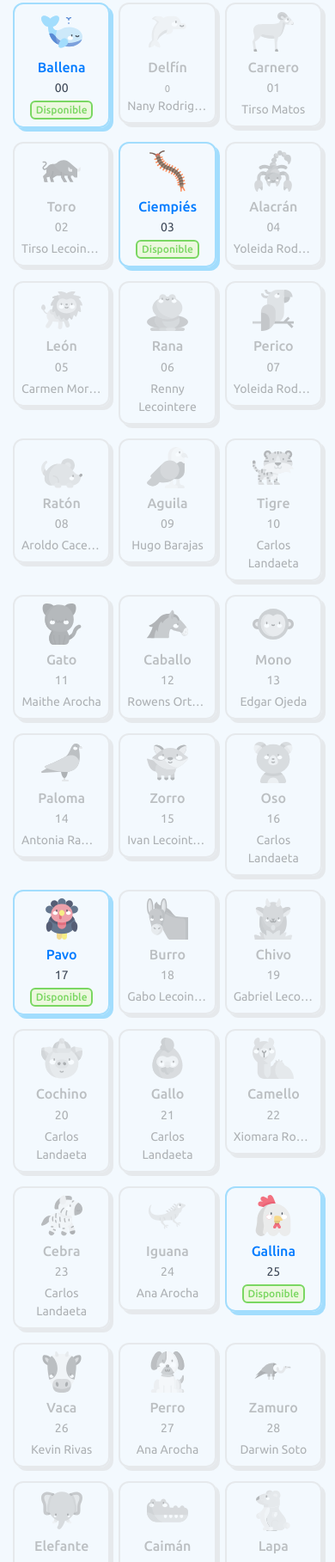
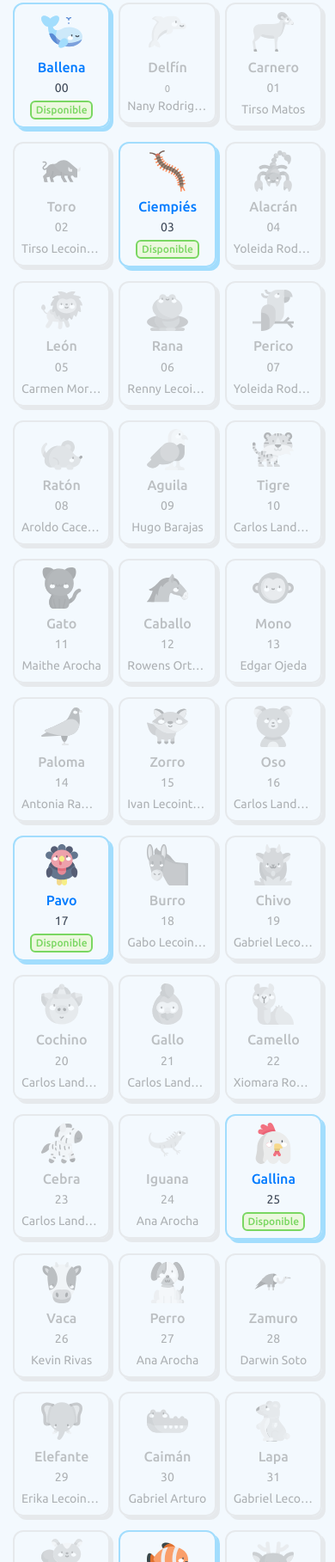
Before and after one commit to carlossacem/phone-giveaway, a website: page index.html in a window 390 px wide. Shown: the part 1016-2833 px from the top of the page at 86% size. Drawn offline with nearby package versions, Linux system fonts and the light colour scheme.

Commit message:
arreglo en el responsive

```diff
--- a/index.html
+++ b/index.html
@@ -136,7 +136,7 @@
                             </svg>
                             <h6 class="text-primary mb-1">Carnero</h6>
                             <div class="mb-1">01</div>
-                            <div>Tirso Matos</div>
+                            <div class="text-truncate text-center">Tirso Matos</div>
                         </div>
                     </div>
                 </div>
@@ -308,7 +308,7 @@
                             </svg>
                             <h6 class="text-primary mb-1">Rana</h6>
                             <div class="mb-1">06</div>
-                            <div>Renny Lecointere</div>
+                            <div class="text-truncate text-center">Renny Lecointere</div>
                         </div>
                     </div>
                 </div>
@@ -424,7 +424,7 @@
                             </svg>
                             <h6 class="text-primary mb-1">Tigre</h6>
                             <div class="mb-1">10</div>
-                            <div>Carlos Landaeta</div>
+                            <div class="text-truncate text-center">Carlos Landaeta</div>
                         </div>
                     </div>
                 </div>
@@ -613,7 +613,7 @@
                             </svg>
                             <h6 class="text-primary mb-1">Oso</h6>
                             <div class="mb-1">16</div>
-                            <div>Carlos Landaeta</div>
+                            <div class="text-truncate text-center">Carlos Landaeta</div>
                         </div>
                     </div>
                 </div>
@@ -760,7 +760,7 @@
                             </svg>
                             <h6 class="text-primary mb-1">Cochino</h6>
                             <div class="mb-1">20</div>
-                            <div>Carlos Landaeta</div>
+                            <div class="text-truncate text-center">Carlos Landaeta</div>
                         </div>
                     </div>
                 </div>
@@ -785,7 +785,7 @@
                             </svg>
                             <h6 class="text-primary mb-1">Gallo</h6>
                             <div class="mb-1">21</div>
-                            <div>Carlos Landaeta</div>
+                            <div class="text-truncate text-center">Carlos Landaeta</div>
                         </div>
                     </div>
                 </div>
@@ -870,7 +870,7 @@
                             </svg>
                             <h6 class="text-primary mb-1">Cebra</h6>
                             <div class="mb-1">23</div>
-                            <div>Carlos Landaeta</div>
+                            <div class="text-truncate text-center">Carlos Landaeta</div>
                         </div>
                     </div>
                 </div>
@@ -967,7 +967,7 @@
                             </svg>
                             <h6 class="text-primary mb-1">Vaca</h6>
                             <div class="mb-1">26</div>
-                            <div>Kevin Rivas</div>
+                            <div class="text-truncate text-center">Kevin Rivas</div>
                         </div>
                     </div>
                 </div>
@@ -1138,7 +1138,7 @@
                             </svg>
                             <h6 class="text-primary mb-1">Lapa</h6>
                             <div class="mb-1">31</div>
-                            <div>Gabriel Lecointere</div>
+                            <div class="text-truncate text-center">Gabriel Lecointere</div>
                         </div>
                     </div>
                 </div>
@@ -1183,7 +1183,7 @@
                             </svg>
                             <h6 class="text-primary mb-1">Ardilla</h6>
                             <div class="mb-1">32</div>
-                            <div class="text-truncate">Carlos Rondón</div>
+                            <div class="text-truncate text-center">Carlos Rondón</div>
                         </div>
                     </div>
                 </div>
@@ -1247,7 +1247,7 @@
                             </svg>
                             <h6 class="text-primary mb-1">Venado</h6>
                             <div class="mb-1">34</div>
-                            <div>Kevin Rivas</div>
+                            <div class="text-truncate text-center">Kevin Rivas</div>
                         </div>
                     </div>
                 </div>
```
